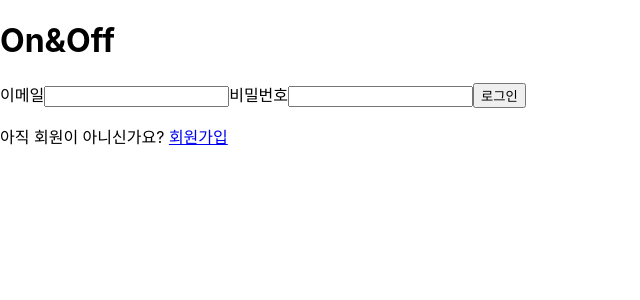
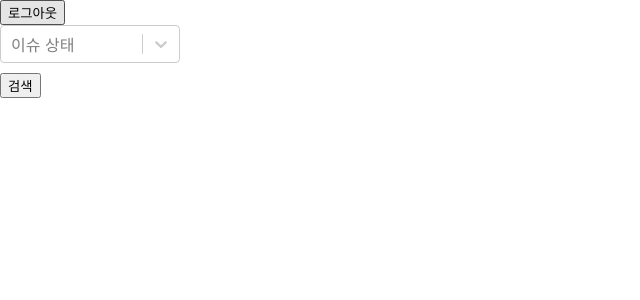
Before and after one commit to Son2kwon/SE_Project, a React (Create React App) app in the folder frontend/: page / in a window 1280 px wide. Before the commit this address led to /login. Shown: the top 300 px of the page, without its empty margins (0-640 px from the left). Built offline with nearby package versions, Linux system fonts and the light colour scheme; sample sign-in values are in the browser's storage.

Commit message:
FEAT: 로그인, 로그아웃
localStorage=>sessionStorage

```diff
--- a/frontend/src/App.js
+++ b/frontend/src/App.js
@@ -3,46 +3,48 @@ import {useState,useEffect} from 'react'
 import { Routes, Route, Navigate,useNavigate,} from 'react-router-dom';
 import SignUp from './login/Register'
 import Login from './login/Login'
-import ProtectedRoute from './components/ProtectedRoute.tsx'
+import FallbackRoute from './components/FallbackRoute.tsx'
 import CreateProject from './components/CreateProject';
 import Admin from './view/Admin';
 import HomePage from './view/HomePage';
+import PrivateRoute from './components/PrivateRoute';
 
 function App() {
   const navigate = useNavigate();
-  const [token, setToken] = useState(localStorage.getItem('token'));
-  const [role, setRole] = useState(localStorage.getItem('token')); // 토큰 상태 관리
+  const [token, setToken] = useState(sessionStorage.getItem('token'));
+  const [role, setRole] = useState(sessionStorage.getItem('token')); // 토큰 상태 관리
 
   useEffect(() => {
-    setToken(localStorage.getItem('token'));
+    setToken(sessionStorage.getItem('token'));
   }, [token]);
   useEffect(() => {
-    setRole(localStorage.getItem('role'));
+    setRole(sessionStorage.getItem('role'));
   }, [role]);
 
   return (
     <div className="App">
       <Routes>
-        <Route path ="/signup" element={<SignUp/>}/>
 
-        <Route path="/login" element={<Login/>}/>
+        <Route path = "/signup" element={<PrivateRoute login2login={true} component={SignUp}/>}/>
+        <Route path="/login" element={<PrivateRoute login2login={true} component={Login}/>}/>
 
-        <Route path="/admin" element={
-            <ProtectedRoute
+        <Route element={<PrivateRoute/>}>
+          <Route path="/admin" element={
+            <FallbackRoute
               component = {Admin}
               fallback = {Login}
               isAllow={token&&role==='admin'}
             />}
-        />
-        <Route path="/admin/create-project" element={
-            <ProtectedRoute
+          />
+          <Route path="/admin/create-project" element={
+            <FallbackRoute
               component = {CreateProject}
               fallback = {Login}
               isAllow={token&&role==='admin'}
             />}
-        />
-
-        <Route path="/" element={token ? <HomePage/> : <Navigate to="/login" replace />} />
+          />
+          <Route path="/" element={<HomePage/>}/>
+        </Route>
       </Routes>
     </div>
   );
--- a/frontend/src/login/LogOut.jsx
+++ b/frontend/src/login/LogOut.jsx
@@ -5,12 +5,12 @@ const LogOut = () => {
 	const handleLogout = () => {
     	// 로그아웃 처리 로직을 구현합니다.
 
-    	localStorage.removeItem("token");
-    	localStorage.removeItem("email");
-    	localStorage.removeItem("role");
-    	localStorage.removeItem("storeid");
+    	sessionStorage.removeItem("token");
+    	sessionStorage.removeItem("email");
+    	sessionStorage.removeItem("role");
+    	sessionStorage.removeItem("storeid");
     	// 페이지 이동
-    	navigate("/login");
+    	window.location.href='/login'
   	};
 
   return (
--- a/frontend/src/login/Login.jsx
+++ b/frontend/src/login/Login.jsx
@@ -1,12 +1,15 @@
-import React, { useState } from "react";
+import React, { useEffect, useState } from "react";
 import { Link, useNavigate } from "react-router-dom";
 import URLs from '../utils/urls'
 
 const Login = () => {
+  console.log(sessionStorage.getItem('token'))
+  const navigate = useNavigate();
+
   const [email, setEmail] = useState("");
   const [password, setPassword] = useState("");
   const [loginCheck, setLoginCheck] = useState(false);
-  const navigate = useNavigate();
+
 
   const handleLogin = async (event) => {
     event.preventDefault();
@@ -28,18 +31,16 @@ const Login = () => {
     if (response.status === 200) {
       // Store token in local storage
       await Promise.all([
-        localStorage.setItem("token", result.token),
-        localStorage.setItem("email", result.email), // Save userId here
-        localStorage.setItem("role",result.role),
-        // localStorage.setItem("storeid", result.storeId), // Save storeId here
+        sessionStorage.setItem("token", result.token),
+        sessionStorage.setItem("email", result.email), // Save userId here
+        sessionStorage.setItem("role",result.role),
       ])
 
       if(result.role==='admin'){
-        navigate('/admin');
-        window.location.reload();
+        window.location.href="/admin"
       }
       else{
-        navigate('/')
+        window.location.href="/"
       }
       setLoginCheck(false);
     } else {
```
